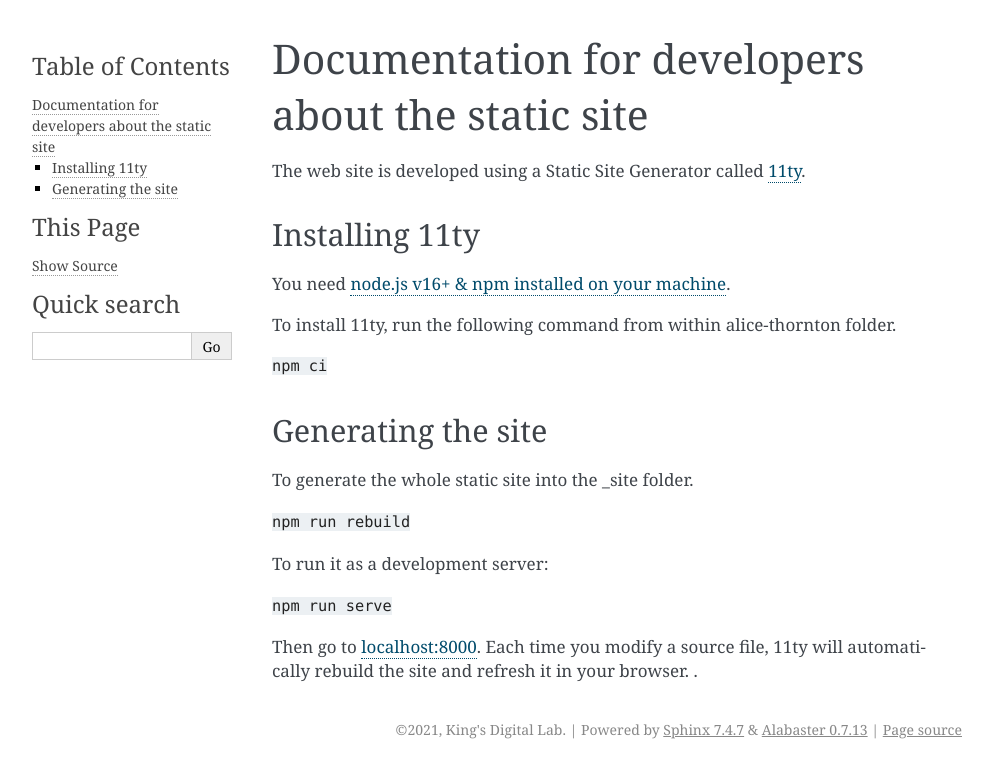
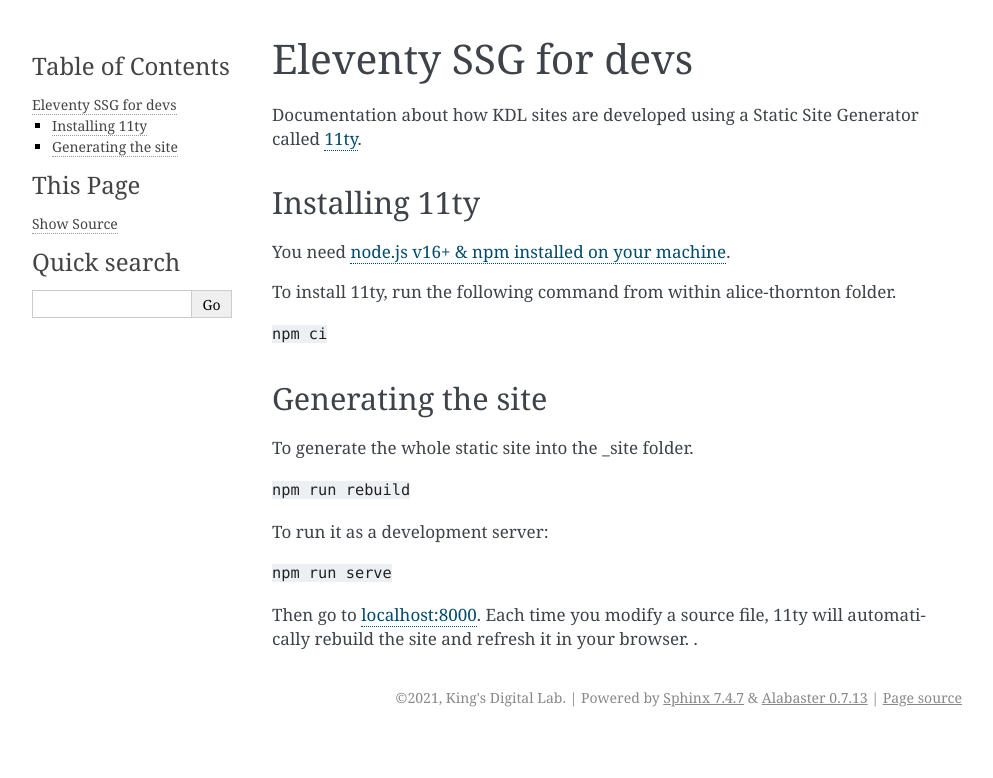
Before and after one commit to kingsdigitallab/reusable-components, a Sphinx documentation site: the page built from docs/howto/11ty.rst, in a window 1280 px wide. Shown: the top 778 px of the page, without its empty margins (148-1141 px from the left). Built offline with Sphinx 7.4.7, drawn with Linux system fonts in a browser that asks for light colours.

Commit message:
Improved the intro of the 11ty.rst

```diff
--- a/docs/howto/11ty.rst
+++ b/docs/howto/11ty.rst
@@ -1,7 +1,7 @@
-Documentation for developers about the static site
-==================================================
+Eleventy SSG for devs
+=====================
 
-The web site is developed using a Static Site Generator called
+Documentation about how KDL sites are developed using a Static Site Generator called
 `11ty <https://www.11ty.dev/>`__.
 
 Installing 11ty
```
